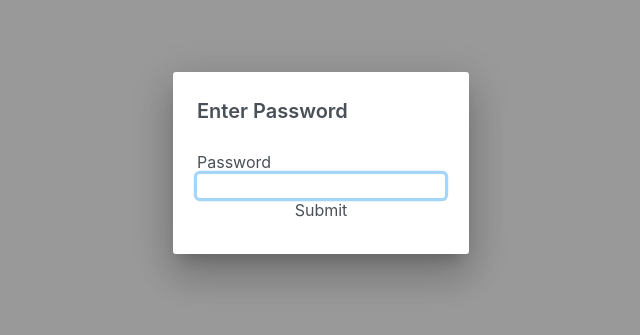
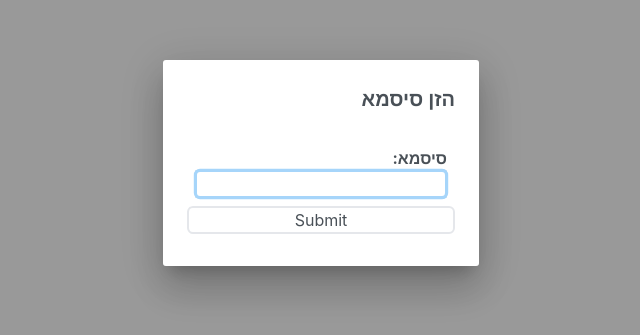
Before and after one commit to IdanHarari11/Eshel-Website, a Next.js app: page /folder/1/1 in a window 1280 px wide. Shown: the part 237-572 px from the top of the page, without its empty margins (319-959 px from the left). Built offline with nearby package versions, Linux system fonts and the light colour scheme.

Commit message:
feat: Add password modal and update Google auth

```diff
--- a/src/components/PasswordModal.jsx
+++ b/src/components/PasswordModal.jsx
@@ -11,19 +11,27 @@ const PasswordModal = ({ onPasswordSubmit }) => {
     onPasswordSubmit(password);
   };
 
+  const handleKeyDown = (e) => {
+    if (e.key === 'Enter') {
+      handleSubmit();
+    }
+  }
+
   return (
-    <Dialog header="Enter Password" visible={visible} modal closable={false}>
+    <Dialog header="הזן סיסמא" visible={visible} modal closable={false} dir="rtl">
       <div className="p-fluid">
-        <div className="p-field">
-          <label htmlFor="password">Password</label>
+        <div className="p-field m-2">
+          <label htmlFor="password"><b>סיסמא:</b></label>
           <Password
             id="password"
             value={password}
             onChange={(e) => setPassword(e.target.value)}
+            onKeyDown={(e) => handleKeyDown(e)}
             feedback={false}
+            className='border-2 border-solid'
           />
         </div>
-        <Button label="Submit" onClick={handleSubmit} />
+        <Button label="Submit" className='border-2 border-solid rounded-md w-25' onClick={handleSubmit} />
       </div>
     </Dialog>
   );
--- a/src/pages/api/google/index.js
+++ b/src/pages/api/google/index.js
@@ -1,12 +1,7 @@
 
 import { google } from 'googleapis';
-import path from 'path';
 import { Readable } from 'stream';
 
-const SERVICE_ACCOUNT_KEY_FILE = path.join(
-  process.cwd(),
-  'config/service-account-key.json'
-);
 const SCOPES = ['https://www.googleapis.com/auth/drive.readonly'];
 
 const auth = new google.auth.GoogleAuth({
--- a/src/pages/folder/[id]/[name].js
+++ b/src/pages/folder/[id]/[name].js
@@ -3,8 +3,6 @@ import { useState, useEffect } from 'react';
 import Link from 'next/link';
 import styles from '../FolderContents.module.css'; // Import the CSS module
 import Image from 'next/image';
-import useAuth from '@/hooks/useAuth';
-import PasswordModal from '@/components/PasswordModal';
 
 export default function FolderContents() {
   const router = useRouter();
@@ -12,13 +10,8 @@ export default function FolderContents() {
   const [contents, setContents] = useState([]);
   const [loading, setLoading] = useState(true);
   const [error, setError] = useState(null);
-  const { isAuthenticated, handlePasswordSubmit } = useAuth();
 
   useEffect(() => {
-    if (!isAuthenticated) {
-      return <PasswordModal onPasswordSubmit={handlePasswordSubmit} />;
-    }
-
     if (id) fetchFolderContents();
   }, [id]);
 
```
